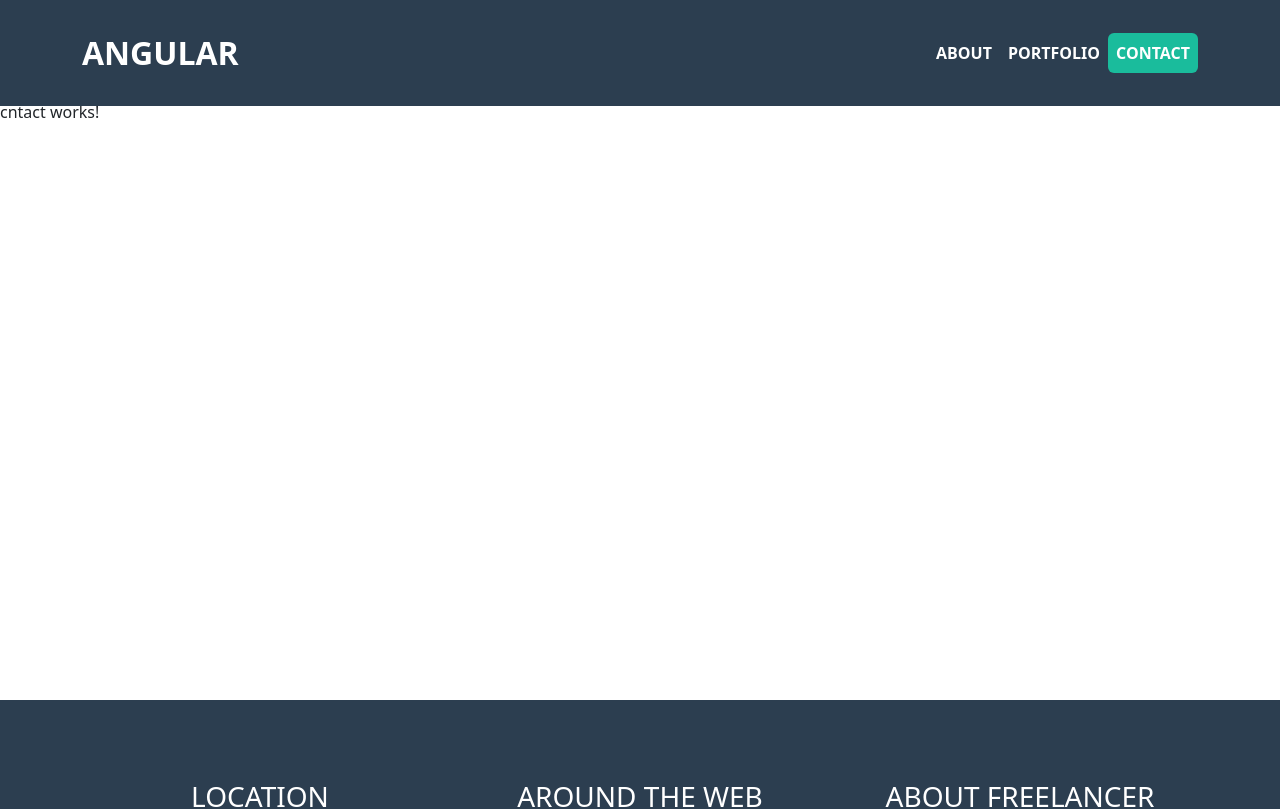
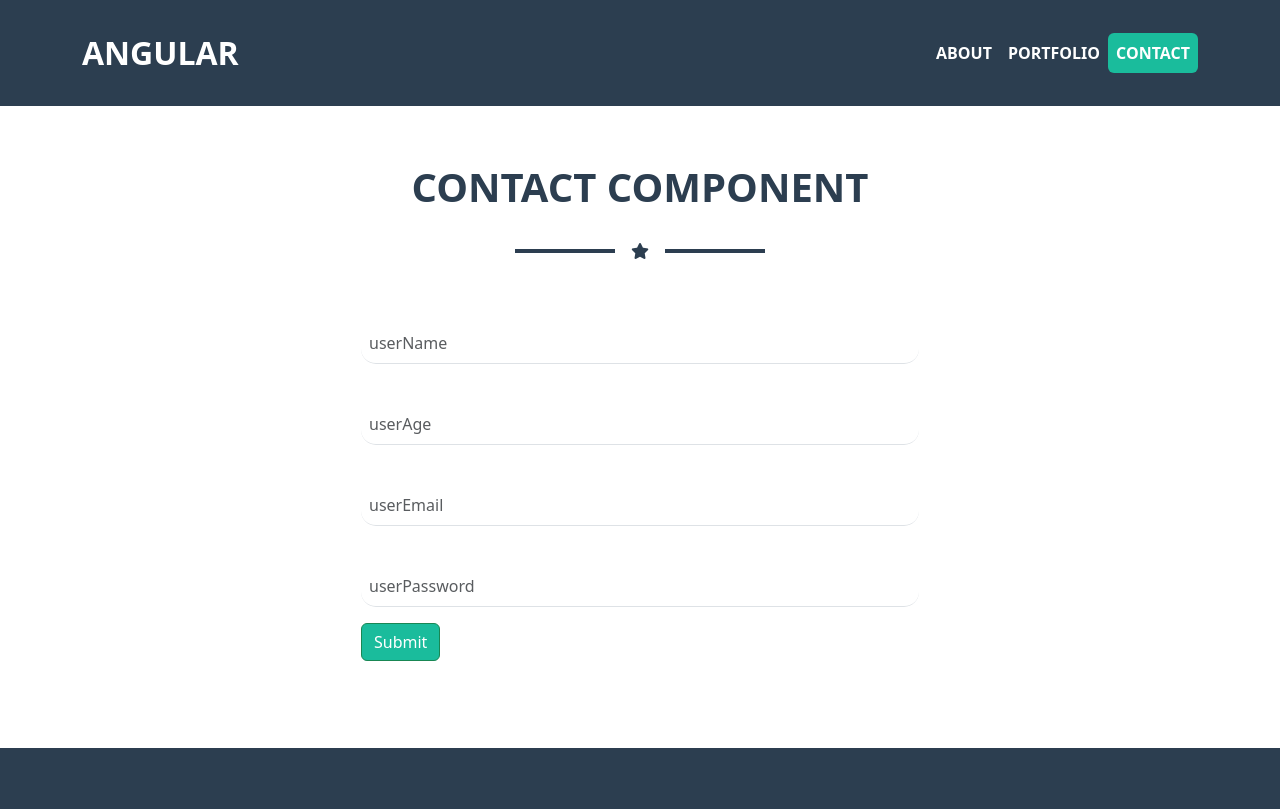
Before and after one commit to mkhamis266/Route_Angular_Assignment-1_Portfolio, an Angular app: page /contact in a window 1280 px wide. Shown: the top 809 px of the page. Built offline with nearby package versions, Linux system fonts and the light colour scheme.

Commit message:
contact-component

```diff
--- a/src/app/app.module.ts
+++ b/src/app/app.module.ts
@@ -12,6 +12,7 @@ import { ProjectItemComponent } from './project-item/project-item.component';
 import { ContactComponent } from './contact/contact.component';
 import { NotFoundComponent } from './not-found/not-found.component';
 import { TitleComponent } from './title/title.component';
+import { InputComponent } from './input/input.component';
 
 @NgModule({
   declarations: [
@@ -25,6 +26,7 @@ import { TitleComponent } from './title/title.component';
     ProjectItemComponent,
     NotFoundComponent,
     TitleComponent,
+    InputComponent,
   ],
   imports: [BrowserModule, AppRoutingModule],
   providers: [],
--- a/src/app/contact/contact.component.css
+++ b/src/app/contact/contact.component.css
@@ -0,0 +1,3 @@
+button {
+  background-color: var(--main-color) !important;
+}
--- a/src/app/contact/contact.component.html
+++ b/src/app/contact/contact.component.html
@@ -1 +1,14 @@
-<p>cntact works!</p>
+<div class="d-flex align-items-center justify-content-center mb-5 pt-4">
+  <div class="container">
+    <div class="mb-3">
+      <app-title [componentTitle]="title" [color]="color"></app-title>
+    </div>
+    <form class="col-lg-6 mx-auto">
+      <app-input [inputName]="'userName'" [type]="'text'"></app-input>
+      <app-input [inputName]="'userAge'" [type]="'number'"></app-input>
+      <app-input [inputName]="'userEmail'" [type]="'email'"></app-input>
+      <app-input [inputName]="'userPassword'" [type]="'password'"></app-input>
+      <button (click)="onSubmit($event)" class="btn btn-success">Submit</button>
+    </form>
+  </div>
+</div>
--- a/src/app/contact/contact.component.ts
+++ b/src/app/contact/contact.component.ts
@@ -5,4 +5,11 @@ import { Component } from '@angular/core';
   templateUrl: './contact.component.html',
   styleUrls: ['./contact.component.css'],
 })
-export class ContactComponent {}
+export class ContactComponent {
+  title: string = 'Contact';
+  color: string = '#2c3e50';
+
+  onSubmit(event: Event) {
+    event.preventDefault();
+  }
+}
--- a/src/app/home/home.component.html
+++ b/src/app/home/home.component.html
@@ -1 +1,13 @@
-<p>home works!</p>
+<div class="bg-main-color d-flex align-items-center justify-content-center p-5">
+  <div class="container">
+    <div class="w-25 mx-auto mb-3">
+      <img src="assets/avataaars.svg" alt="" />
+    </div>
+    <div class="mb-1">
+      <app-title [componentTitle]="title"></app-title>
+    </div>
+    <p class="leadt text-center text-white">
+      Graphic Artist - Web Designer - Illustrator
+    </p>
+  </div>
+</div>
--- a/src/app/home/home.component.ts
+++ b/src/app/home/home.component.ts
@@ -3,8 +3,8 @@ import { Component } from '@angular/core';
 @Component({
   selector: 'app-home',
   templateUrl: './home.component.html',
-  styleUrls: ['./home.component.css']
+  styleUrls: ['./home.component.css'],
 })
 export class HomeComponent {
-
+  title: string = 'start';
 }
--- /dev/null
+++ b/src/app/input/input.component.css
@@ -0,0 +1,20 @@
+.input-container {
+  position: relative;
+}
+
+input {
+  position: relative;
+  border: 0;
+  border-bottom: 1px solid #dee2e6;
+  border-radius: 15px;
+  &:focus {
+    box-shadow: none;
+    border-color: #dee2e6;
+  }
+}
+
+label {
+  position: absolute;
+  top: 50%;
+  transition: all 0.5s ease-in-out;
+}
--- /dev/null
+++ b/src/app/input/input.component.html
@@ -0,0 +1,19 @@
+<div class="input-container">
+  <label
+    [for]="inputName"
+    class="text-success"
+    [ngClass]="{
+    'top-0': showLabel,
+  }"
+    >{{ inputName }}:</label
+  >
+  <br />
+  <input
+    class="form-control p-2 mb-3"
+    [id]="inputName"
+    [name]="inputName"
+    [placeholder]="inputName"
+    (input)="changeLabelState($event)"
+    [type]="type"
+  />
+</div>
--- /dev/null
+++ b/src/app/input/input.component.ts
@@ -0,0 +1,20 @@
+import { Component, Input } from '@angular/core';
+
+@Component({
+  selector: 'app-input',
+  templateUrl: './input.component.html',
+  styleUrls: ['./input.component.css'],
+})
+export class InputComponent {
+  @Input() inputName: string = '';
+  @Input() type: string = '';
+  showLabel: boolean = false;
+
+  changeLabelState(event: any) {
+    if (event.target.value != '') {
+      this.showLabel = true;
+    } else {
+      this.showLabel = false;
+    }
+  }
+}
```
Also changed, not shown: 1 other file (tests, documents, lock files or other folders).
